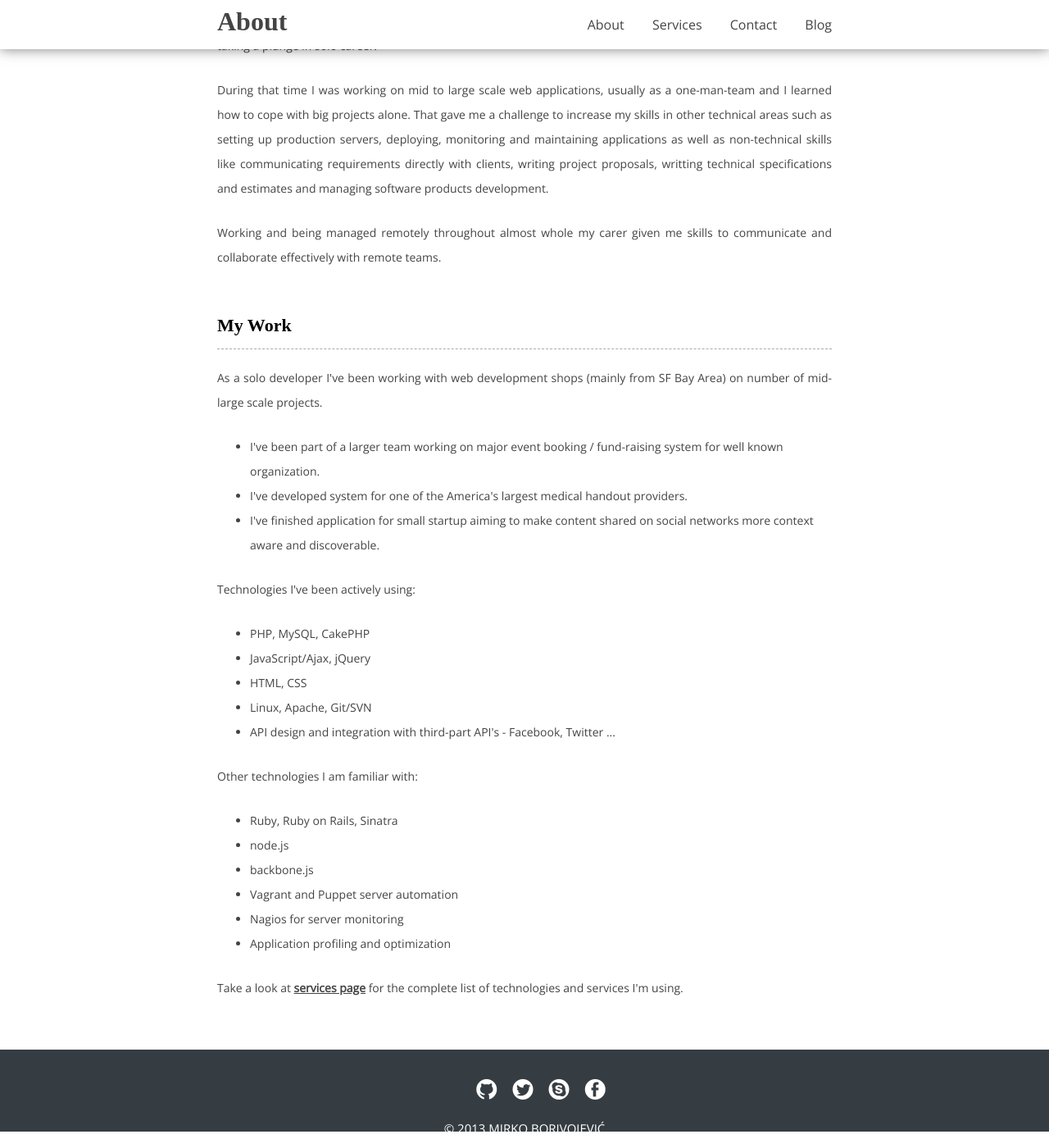
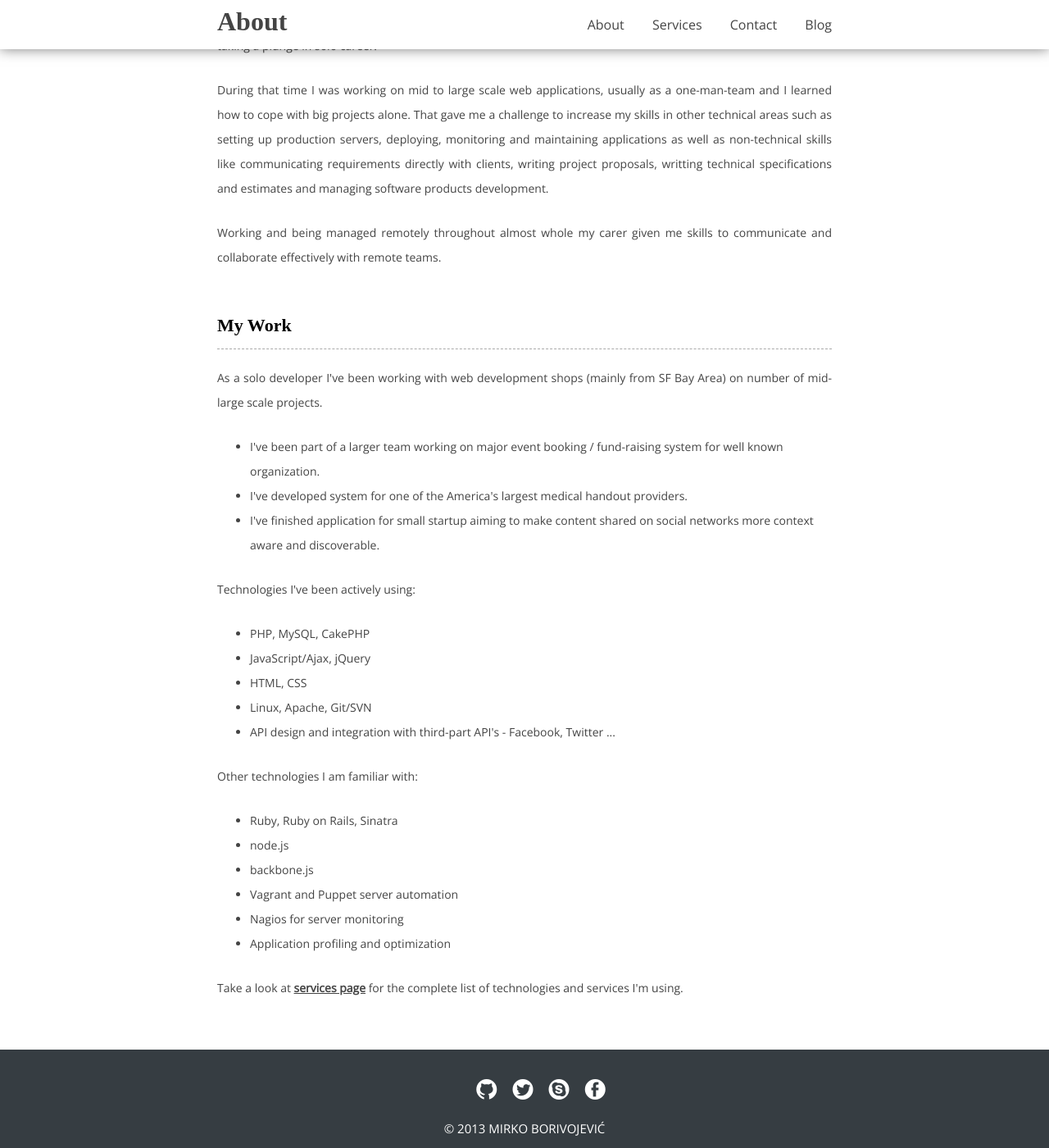
Before and after one commit to borivojevic/borivojevic.github.com, a Jekyll site: the page built from index.html, in a window 1280 px wide and 1400 px high, scrolled down 600 px. Shown: the whole window at 82% size. Built offline with Jekyll 4.4.1, drawn with Linux system fonts in a browser that asks for light colours; some web fonts are replaced; Markdown is read by kramdown in place of the engine named in the settings.

Commit message:
Fix footer height

```diff
--- a/css/main.css
+++ b/css/main.css
@@ -47,7 +47,7 @@ div#header {
 }
 
 div#center {
-	padding-bottom:120px;
+	padding-bottom:140px;
 	padding-top: 40px;
 }
 
@@ -57,7 +57,7 @@ div#footer {
 	color: #fff;
 	text-align: center;
 	width: 100%;
-	height:60px;
+	height:80px;
 	padding: 20px 0;
 	position:absolute;
 	bottom:0;
```
